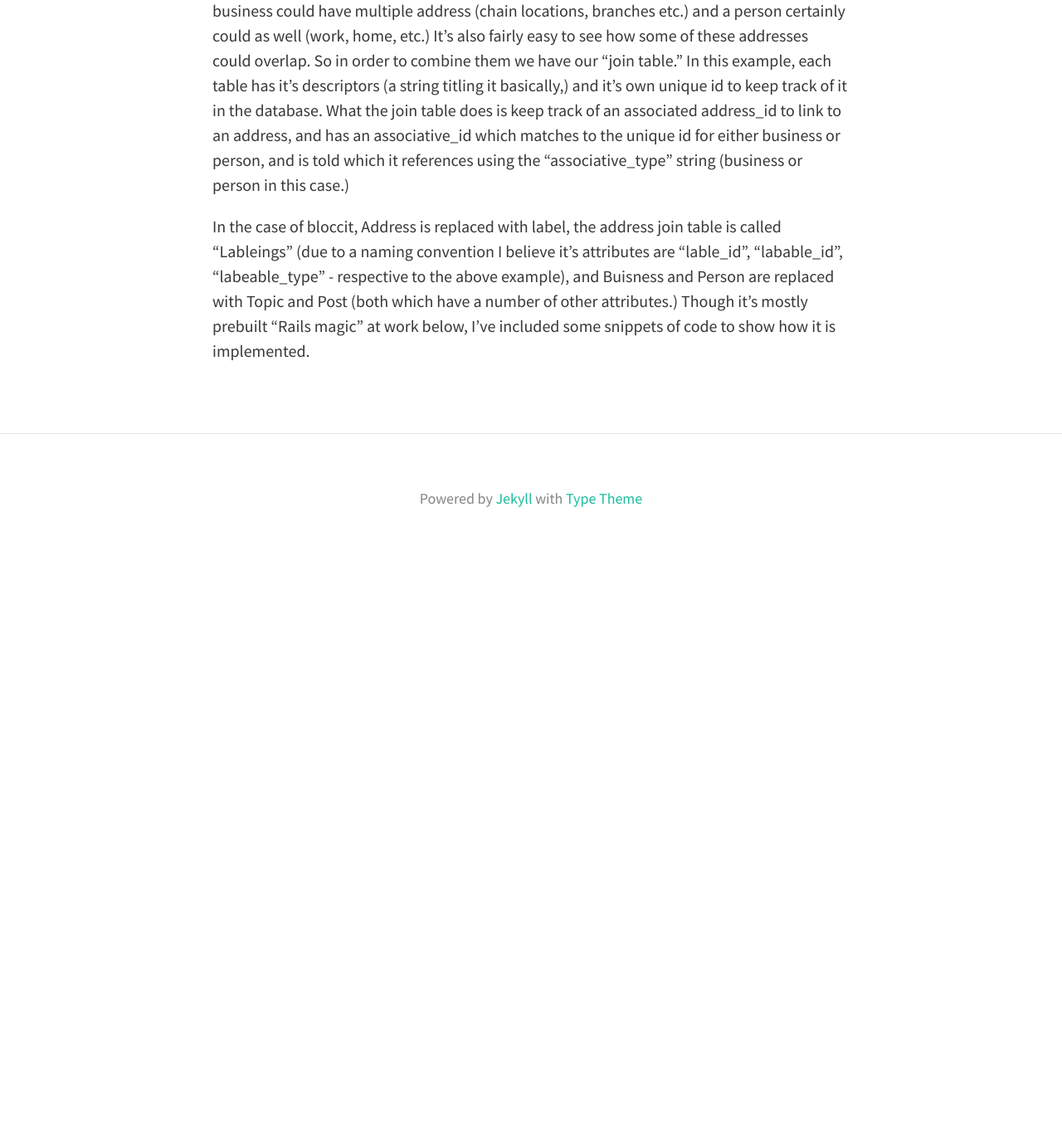
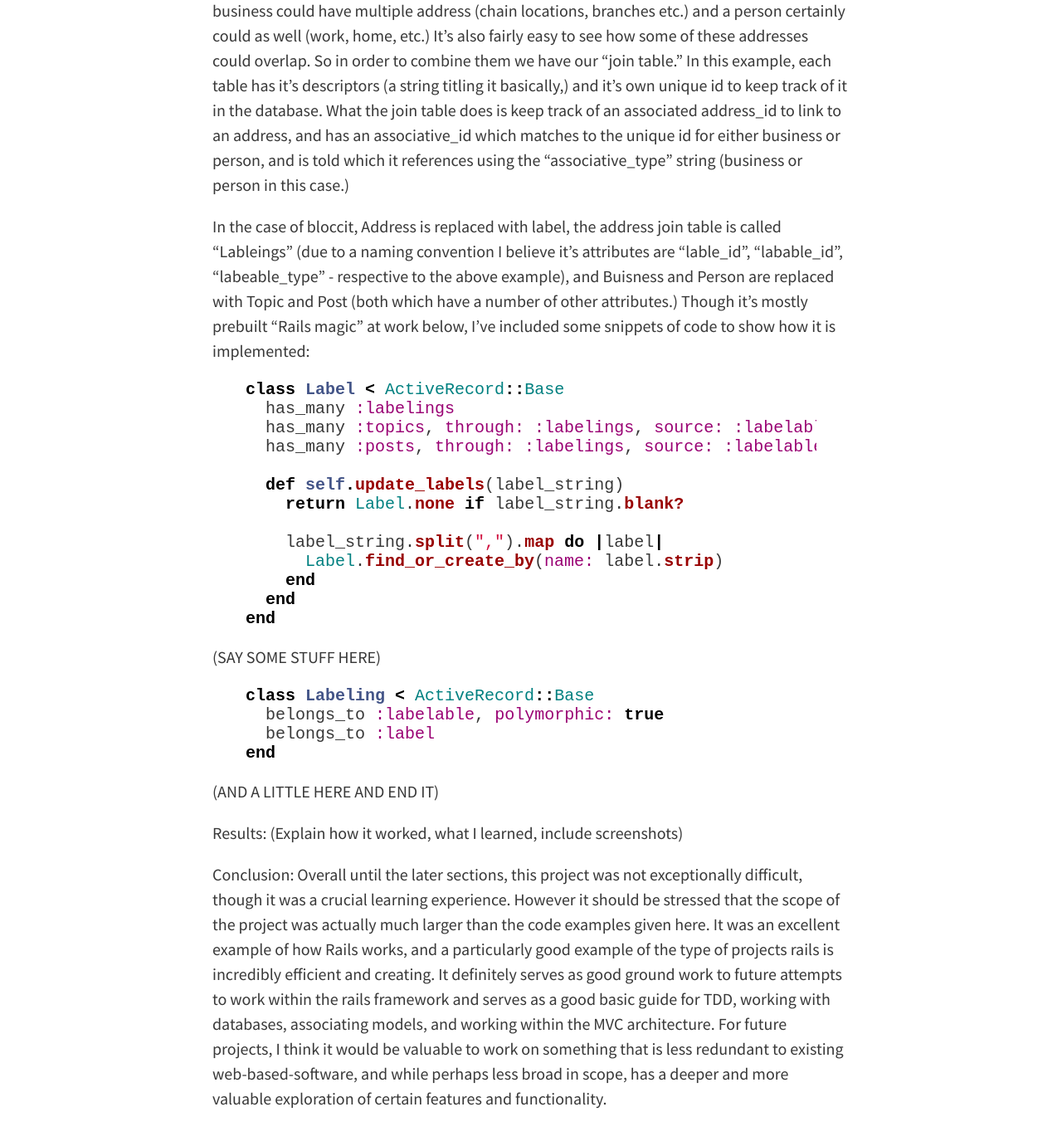
Before and after one commit to fakeAssBrian/americool.github.io, a Jekyll site: the page built from _portfolio/1_bloccit.md, in a window 1280 px wide and 1400 px high, scrolled down 5389 px. Shown: the top 1375 px of the window at 83% size. Built offline with Jekyll 4.4.1, drawn with Linux system fonts in a browser that asks for light colours; nearby versions of some CDN libraries; before the commit the page ends 6067 px from its top, so only the background shows below that.

Commit message:
few tiny changes

```diff
--- a/_config.yml
+++ b/_config.yml
@@ -22,13 +22,13 @@
   email_address: # Full email address, e.g. "sam@example.com"
   behance:
   bitbucket:
-  dribbble: "joeykirk"
-  facebook: "joeykirk"
+  dribbble:
+  facebook:
   flickr:
   github: "americool"
   google_plus:
-  instagram: "joeykirk"
-  linkedin:  # Full URL
+  instagram:
+  linkedin:  "https://www.linkedin.com/in/abe-anderson-60083940?trk=nav_responsive_tab_profile" # Full URL
   pinterest:
   reddit:
   soundcloud:
--- a/_portfolio/1_bloccit.md
+++ b/_portfolio/1_bloccit.md
@@ -134,4 +134,38 @@
 
 Here we can imagine that an address can have multiple people (a couple or whole family) or even many businesses (picture a large shared office building), and at the same time, a business could have multiple address (chain locations, branches etc.) and a person certainly could as well (work, home, etc.) It's also fairly easy to see how some of these addresses could overlap. So in order to combine them we have our "join table." In this example, each table has it's descriptors (a string titling it basically,) and it's own unique id to keep track of it in the database. What the join table does is keep track of an associated address_id to link to an address, and has an associative_id which matches to the unique id for either business or person, and is told which it references using the "associative_type" string (business or person in this case.)
 
-In the case of bloccit, Address is replaced with label, the address join table is called "Lableings" (due to a naming convention I believe it's attributes are "lable_id", "labable_id", "labeable_type" - respective to the above example), and Buisness and Person are replaced with Topic and Post (both which have a number of other attributes.) Though it's mostly prebuilt "Rails magic" at work below, I've included some snippets of code to show how it is implemented.
+In the case of bloccit, Address is replaced with label, the address join table is called "Lableings" (due to a naming convention I believe it's attributes are "lable_id", "labable_id", "labeable_type" - respective to the above example), and Buisness and Person are replaced with Topic and Post (both which have a number of other attributes.) Though it's mostly prebuilt "Rails magic" at work below, I've included some snippets of code to show how it is implemented:
+
+
+{% highlight ruby %}
+class Label < ActiveRecord::Base
+  has_many :labelings
+  has_many :topics, through: :labelings, source: :labelable, source_type: :Topic
+  has_many :posts, through: :labelings, source: :labelable, source_type: :Post
+
+  def self.update_labels(label_string)
+    return Label.none if label_string.blank?
+
+    label_string.split(",").map do |label|
+      Label.find_or_create_by(name: label.strip)
+    end
+  end
+end
+{% endhighlight %}
+
+(SAY SOME STUFF HERE)
+
+{% highlight ruby %}
+class Labeling < ActiveRecord::Base
+  belongs_to :labelable, polymorphic: true
+  belongs_to :label
+end
+{% endhighlight %}
+
+(AND A LITTLE HERE AND END IT)
+
+
+Results: (Explain how it worked, what I learned, include screenshots)
+
+
+Conclusion: Overall until the later sections, this project was not exceptionally difficult, though it was a crucial learning experience. However it should be stressed that the scope of the project was actually much larger than the code examples given here. It was an excellent example of how Rails works, and a particularly good example of the type of projects rails is incredibly efficient and creating. It definitely serves as good ground work to future attempts to work within the rails framework and serves as a good basic guide for TDD, working with databases, associating models, and working within the MVC architecture. For future projects, I think it would be valuable to work on something that is less redundant to existing web-based-software, and while perhaps less broad in scope, has a deeper and more valuable exploration of certain features and functionality.
```
Also changed, not shown: about.md (+3 -6 lines), img/huey_in_fall.jpg (added), img/us.jpg (added).
